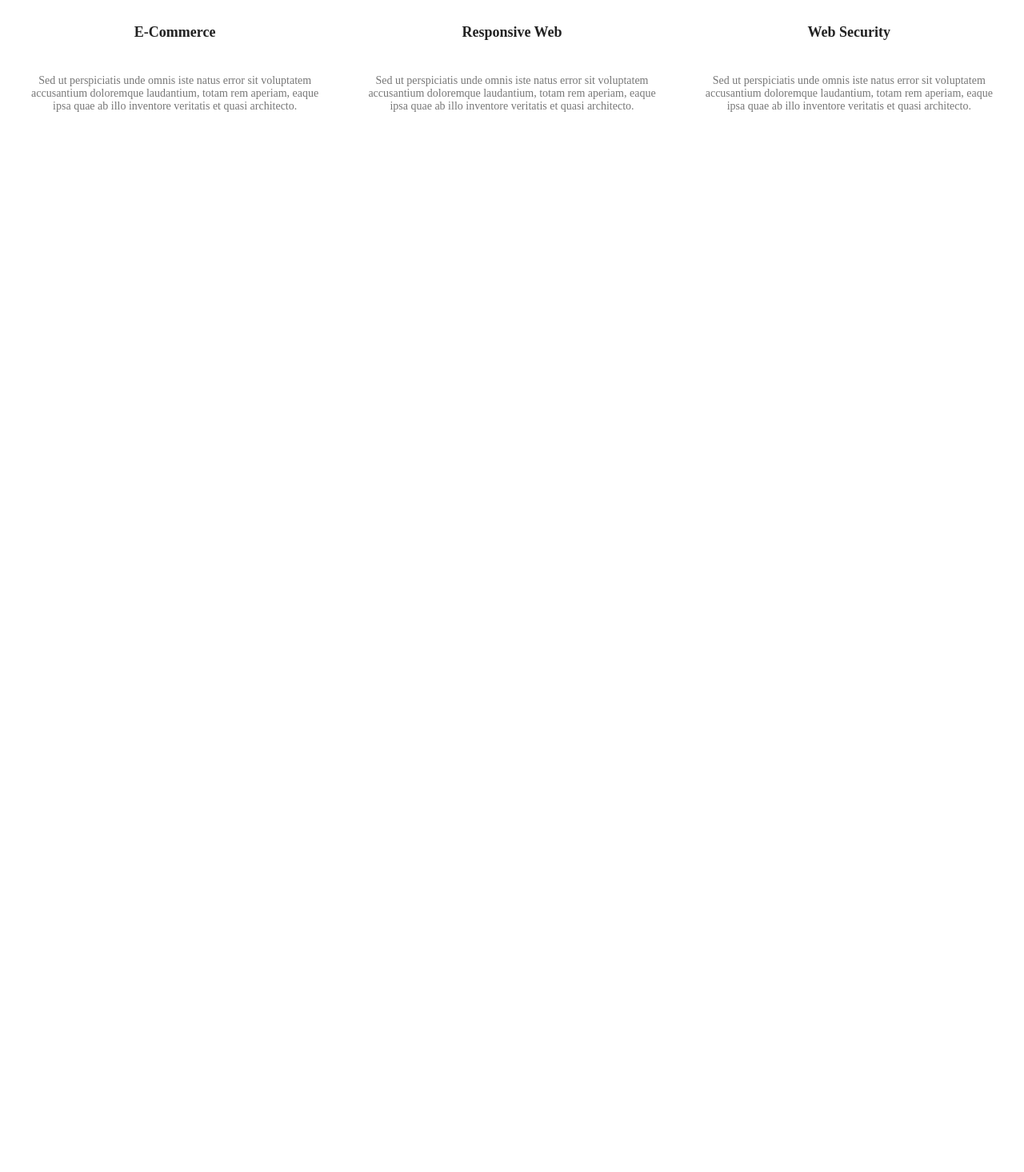
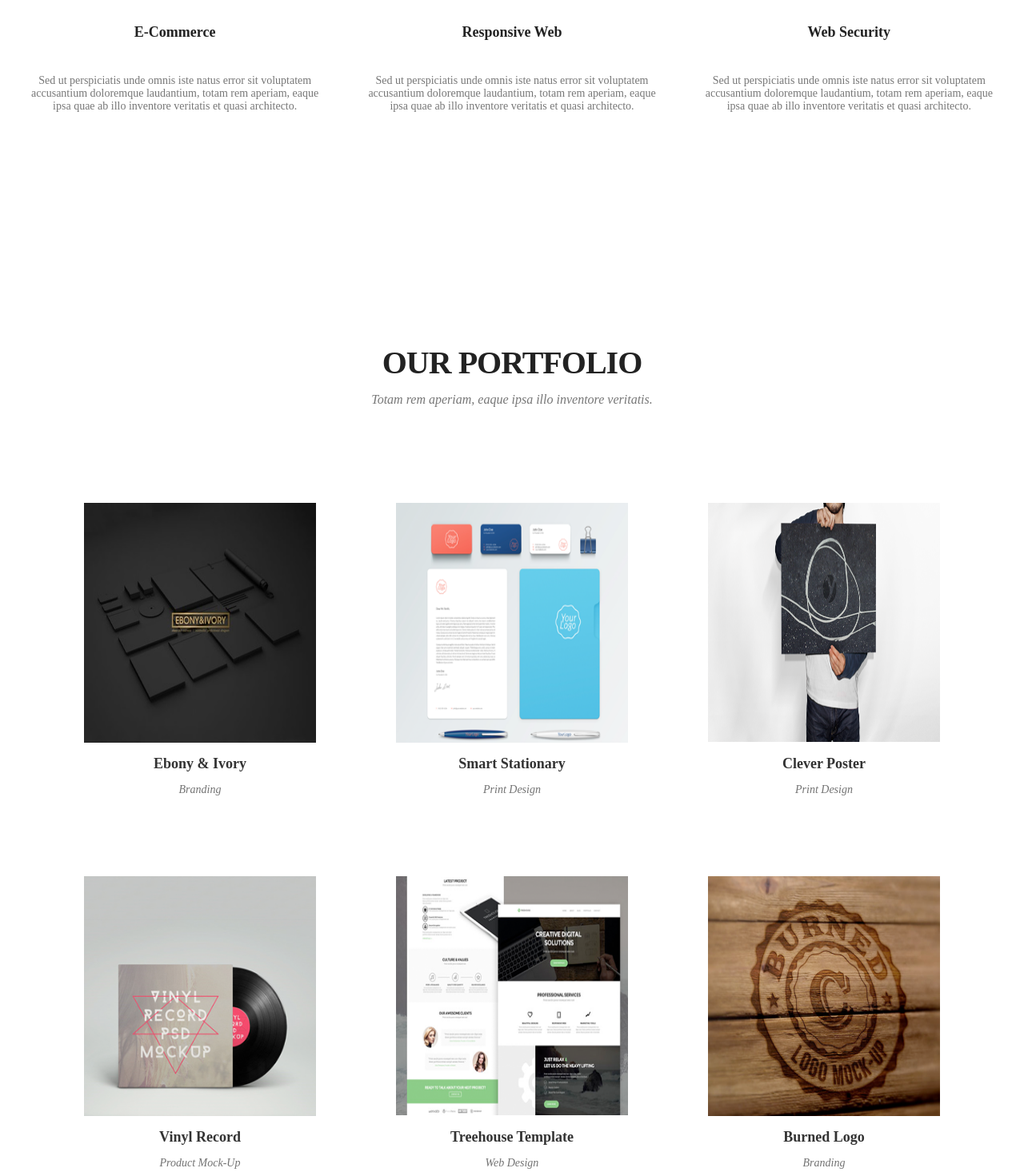
Before and after one commit to martucha17/golden, a website: page index.html in a window 1280 px wide. Shown: the part 1101-2567 px from the top of the page at 80% size. Before the commit the page ends 1275 px from the top, so only its background shows below. Drawn offline with Linux system fonts and the light colour scheme.

Commit message:
Add Portfolio

```diff
--- a/index.html
+++ b/index.html
@@ -59,6 +59,44 @@
       </div>
     </div>
   </div>
+  <div class="portfolio">
+    <div class="portfolio-title">
+      <h1>OUR PORTFOLIO</h1>
+      <h2>Totam rem aperiam, eaque ipsa illo inventore veritatis.</h2>
+    </div>
+    <div class="portfolio-photos">
+      <div class="portfolio-photos-block">
+        <img src="images/jpg.1.jpg">
+      <h1>Ebony & Ivory</h1>
+      <a>Branding</a>
+      </div>
+      <div class="portfolio-photos-block">
+        <img src="images/jpg.2.png">
+      <h1>Smart Stationary</h1>
+      <a>Print Design</a>
+      </div>
+      <div class="portfolio-photos-block">
+        <img src="images/jpg.3.png">
+      <h1>Clever Poster</h1>
+      <a>Print Design</a>
+      </div>
+      <div class="portfolio-photos-block">
+        <img src="images/jpg.4.png">
+      <h1>Vinyl Record</h1>
+      <a>Product Mock-Up</a>
+      </div>
+      <div class="portfolio-photos-block">
+        <img src="images/jpg.5.png">
+      <h1>Treehouse Template</h1>
+      <a>Web Design</a>
+      </div>
+      <div class="portfolio-photos-block">
+        <img src="images/jpg.6.png">
+      <h1>Burned Logo</h1>
+      <a>Branding</a>
+      </div>
+    </div>
+  </div>
 </body>
 
 </html>
--- a/sass/style.scss
+++ b/sass/style.scss
@@ -153,3 +153,67 @@
     text-align: center;
     display: block;
 }
+
+.portfolio {
+    width: 100%;
+    margin-top: 250px;
+}
+.portfolio-title {
+    text-align: center;
+    margin: 70px;
+}
+
+.portfolio-title h1 {
+    font-size: 40px;
+    letter-spacing: -1px;
+    line-height: 75px;
+    color: #222222;
+    font-weight: 700;
+    font-family: "Montserrat";
+    text-align: center;
+    margin: 0;
+}
+
+.portfolio-title h2 {
+    font-size: 16px;
+    color: #777777;
+    font-weight: 400;
+    font-style: italic;
+    font-family: "Droid Serif";
+    text-align: center;
+    margin-top: 0;
+}
+
+.portfolio-photos-block {
+    margin: 50px;
+    text-align: center;
+}
+
+.portfolio-photos {
+    display: flex;
+    flex-flow: row wrap;
+    justify-content: center;
+}
+
+.portfolio-photos-block img {
+    width: 290px;
+    height: 300px;
+}
+
+.portfolio-photos-block h1 {
+    font-size: 18px;
+    letter-spacing: 0px;
+    color: #333333;
+    font-weight: 700;
+    font-family: "Montserrat";
+    text-align: center;
+}
+
+.portfolio-photos-block a {
+    font-size: 14px;
+    color: #737373;
+    font-weight: 400;
+    font-style: italic;
+    font-family: "Droid Serif";
+    text-align: center;
+}
```
Also changed, not shown: css/style.css, images/jpg.1.jpg (added), images/jpg.2.png (added), images/jpg.3.png (added), images/jpg.4.png (added), images/jpg.5.png (added), images/jpg.6.png (added), 1 other file.
